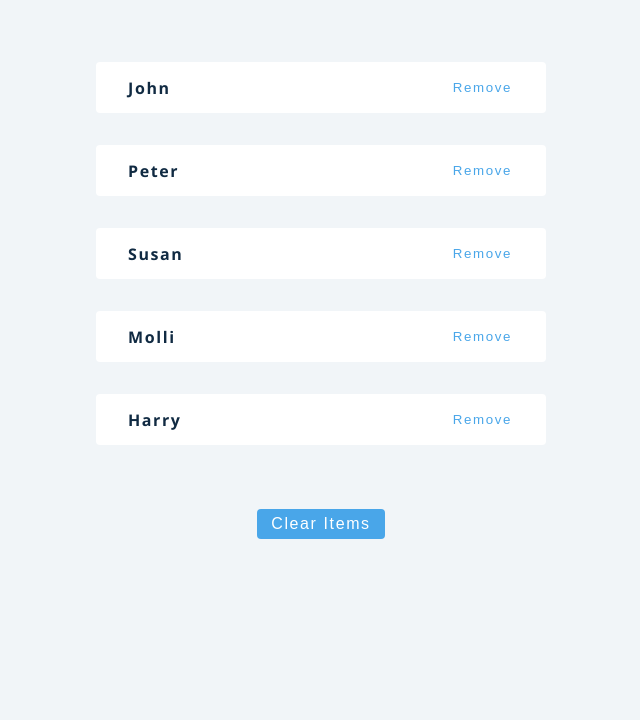
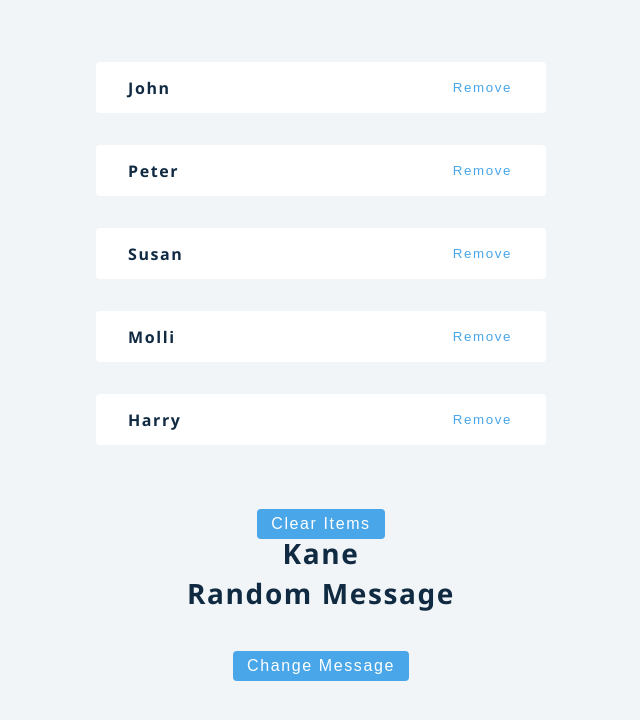
Before and after one commit to javokhirbekkhaydarov/reactlesson, a React (Create React App) app in the folder my-test/: page / in a window 1280 px wide. Shown: the top 720 px of the page, without its empty margins (270-910 px from the left). Built offline with nearby package versions, Linux system fonts and the light colour scheme.

Commit message:
task completed

```diff
--- a/my-test/src/App.js
+++ b/my-test/src/App.js
@@ -3,6 +3,7 @@ import "./App.css";
 // import ChildrenProp from "./components/test/ChildrenProp";
 // import AddNewBook from "./components/newbook/AddNewBook";
 import UseStateAdvanced from "./components/useStateAdvanced/UseStateAdvanced";
+import UseStateObject from "./components/useStateAdvanced/UseStateObject";
 function App() {
   const firstBook = [
     {
@@ -54,6 +55,7 @@ function App() {
   return (
     <div className="container">
       <UseStateAdvanced />
+      <UseStateObject />
     </div>
   );
 }
--- a/my-test/src/components/useStateAdvanced/UseStateAdvanced.jsx
+++ b/my-test/src/components/useStateAdvanced/UseStateAdvanced.jsx
@@ -21,7 +21,7 @@ const UseStateAdvanced = () => {
             <h4>{name}</h4>
             <button onClick={() => removeItem(id)}>Remove</button>
           </div>
-        );
+        ) ;
       })}
       <button className="btn" onClick={() => setPeople([])}>
         {" "}
--- /dev/null
+++ b/my-test/src/components/useStateAdvanced/UseStateObject.jsx
@@ -0,0 +1,21 @@
+import React, {useState} from 'react'
+
+const UseStateObject = () => {
+    const [person , setPerson] = useState({
+        name: "kane",
+        age:28,
+        message:"random message"
+    })
+    console.log(person);
+    const changeMessage = () => {
+        setPerson({ message: "top award EPl"})
+    }
+  return  <>
+  <h3>{person.name}</h3>
+  <h3>{person.ae}</h3>
+  <h3>{person.message}</h3>
+    <button className='btn' onClick={changeMessage}> change message</button>
+  </>
+}
+
+export default UseStateObject
```
